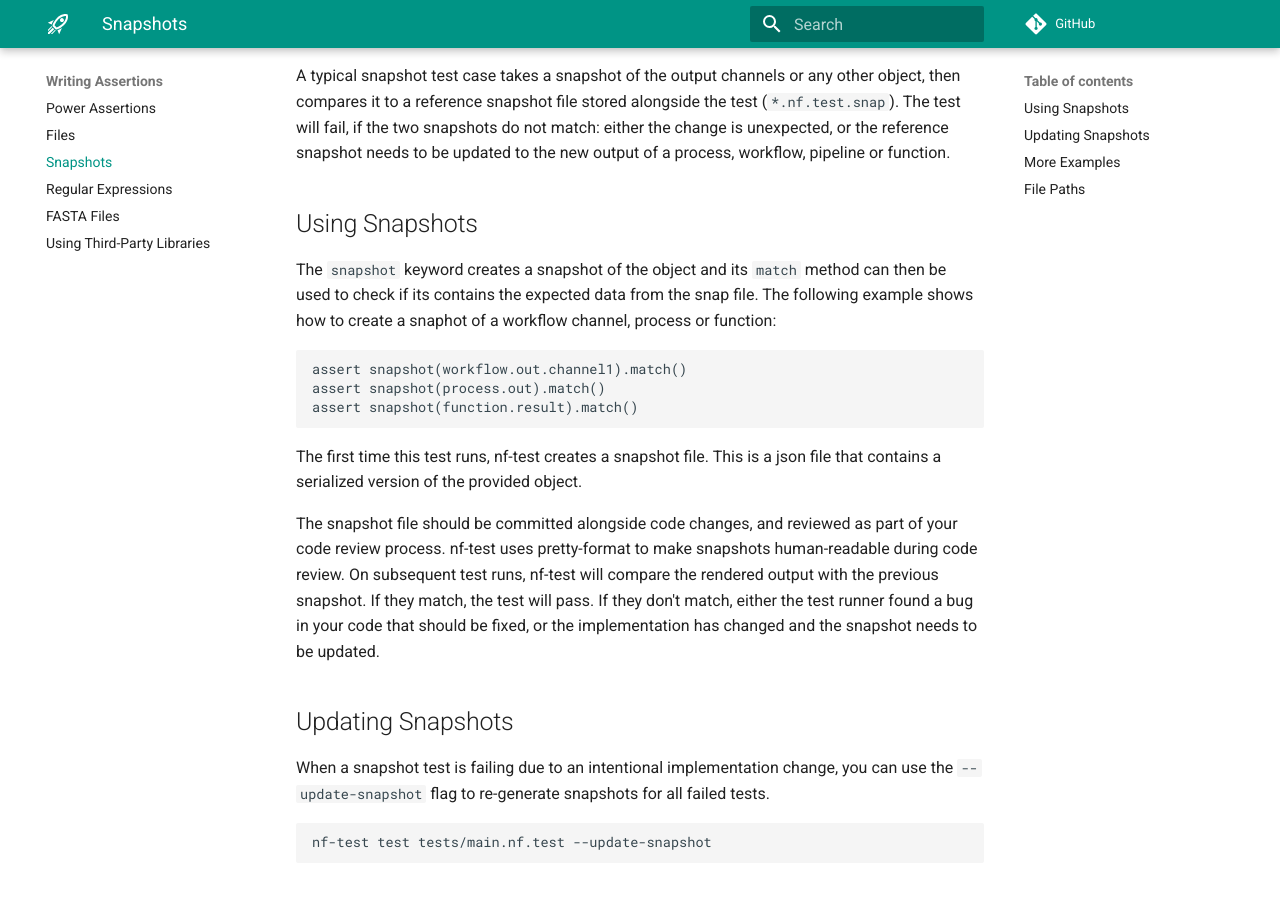
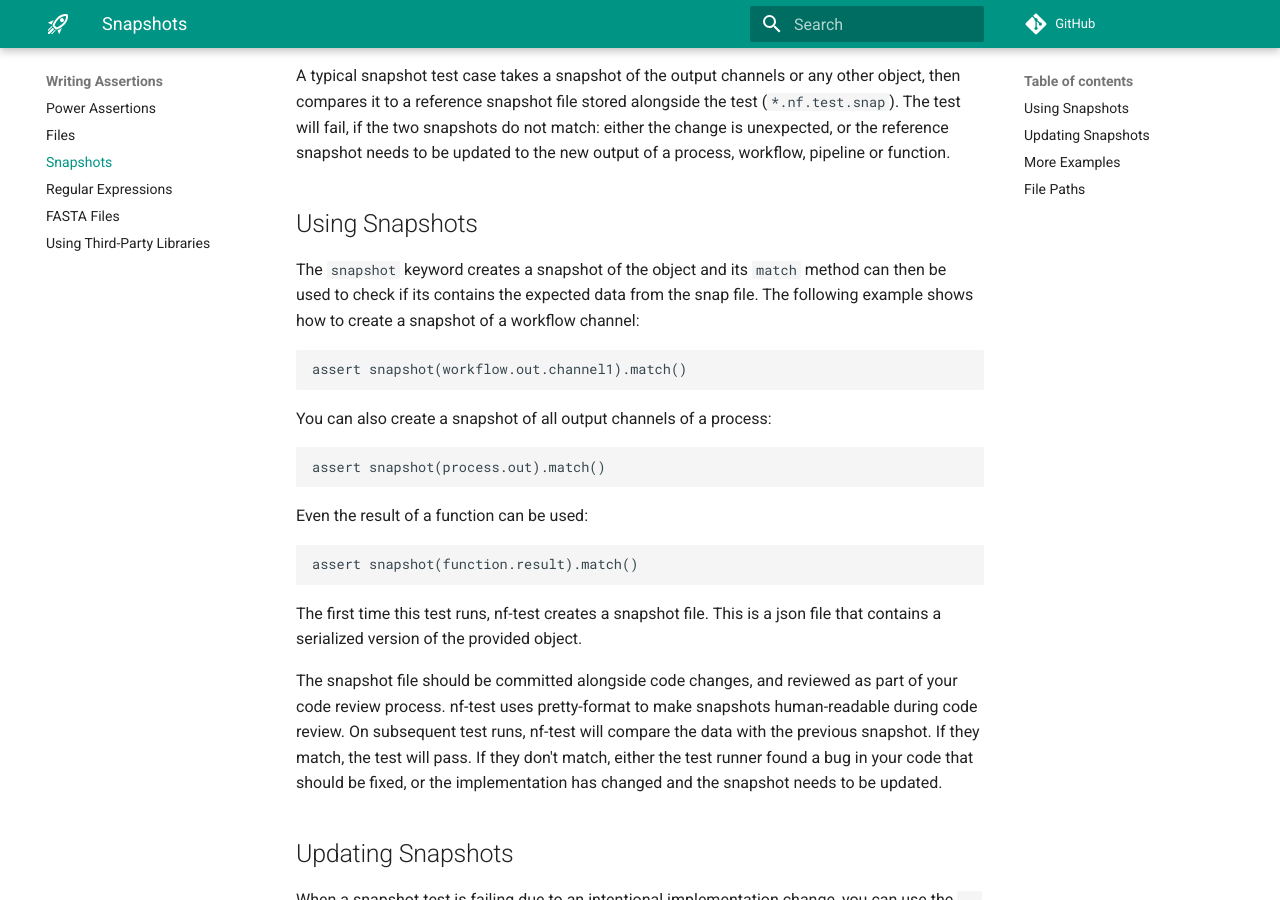
Before and after one commit to askimed/nf-test, an MkDocs documentation site: the page built from docs/assertions/snapshots.md, in a window 1280 px wide and 900 px high, scrolled down 273 px. Built offline with MkDocs 1.6.1 and Material for MkDocs 9.7.7, drawn with Linux system fonts in a browser that asks for light colours; comment, search, counter and statistics services are not loaded; some of the changed text lies outside the part shown.

````diff
--- a/docs/assertions/snapshots.md
+++ b/docs/assertions/snapshots.md
@@ -8,17 +8,27 @@ A typical snapshot test case takes a snapshot of the output channels or any othe
 
 ## Using Snapshots
 
-The `snapshot` keyword creates a snapshot of the object and its `match` method can then be used to check if its contains the expected data from the snap file. The following example shows how to create a snaphot of a workflow channel, process or function:
+The `snapshot` keyword creates a snapshot of the object and its `match` method can then be used to check if its contains the expected data from the snap file. The following example shows how to create a snapshot of a workflow channel:
 
 ```
 assert snapshot(workflow.out.channel1).match()
+```
+
+You can also create a snapshot of all output channels of a process:
+
+```
 assert snapshot(process.out).match()
+```
+
+Even the result of a function can be used:
+
+```
 assert snapshot(function.result).match()
 ```
 
 The first time this test runs, nf-test creates a snapshot file. This is a json file that contains a serialized version of the provided object.
 
-The snapshot file should be committed alongside code changes, and reviewed as part of your code review process. nf-test uses pretty-format to make snapshots human-readable during code review. On subsequent test runs, nf-test will compare the rendered output with the previous snapshot. If they match, the test will pass. If they don't match, either the test runner found a bug in your code that should be fixed, or the implementation has changed and the snapshot needs to be updated.
+The snapshot file should be committed alongside code changes, and reviewed as part of your code review process. nf-test uses pretty-format to make snapshots human-readable during code review. On subsequent test runs, nf-test will compare the data with the previous snapshot. If they match, the test will pass. If they don't match, either the test runner found a bug in your code that should be fixed, or the implementation has changed and the snapshot needs to be updated.
 
 ## Updating Snapshots
 
@@ -68,16 +78,4 @@ You can also use helper methods to add objects to snapshots. For example, you ca
 
 ## File Paths
 
-If nf-test detects a path in the snapshot it automatically replace it by a unique *fingerprint* of the file that ensures the file content is the same. The fingerprint is default the md5 sum, but it can be changed to encode the file content as base64 and use this string.
-
-```
-nextflow_pipeline {
-
-    snapshot {
-      strategy = 'md5' //or 'base64'
-    }
-
-}
-```
-
-Base64 is perfect for small files, because with this information nf-test can then decode the file content and gives you more details when a test fails. Be careful with this feature, because huge binary files will make your snapshot huge and unreadable!
+If nf-test detects a path in the snapshot it automatically replace it by a unique *fingerprint* of the file that ensures the file content is the same. The fingerprint is default the md5 sum.
````
